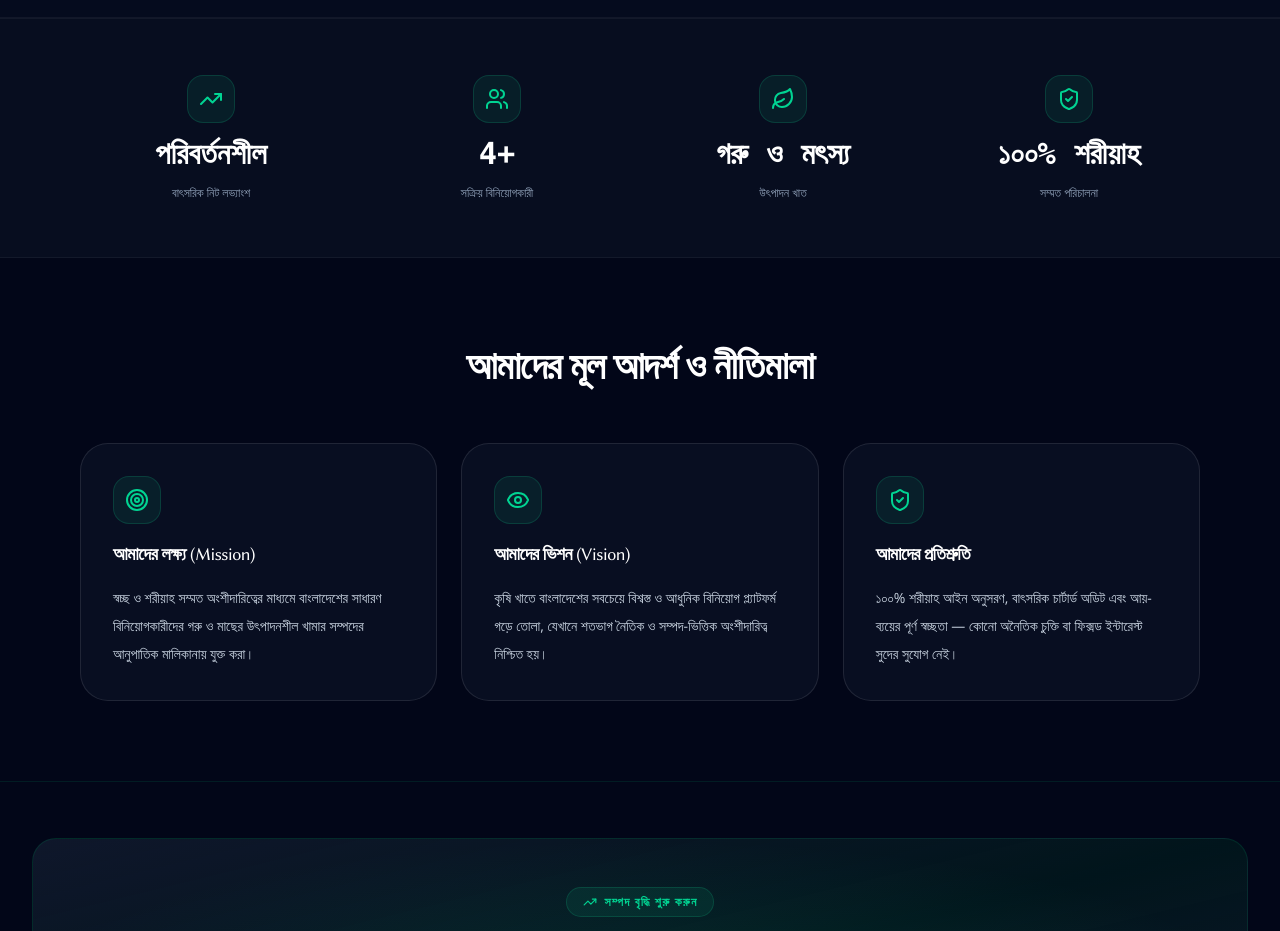
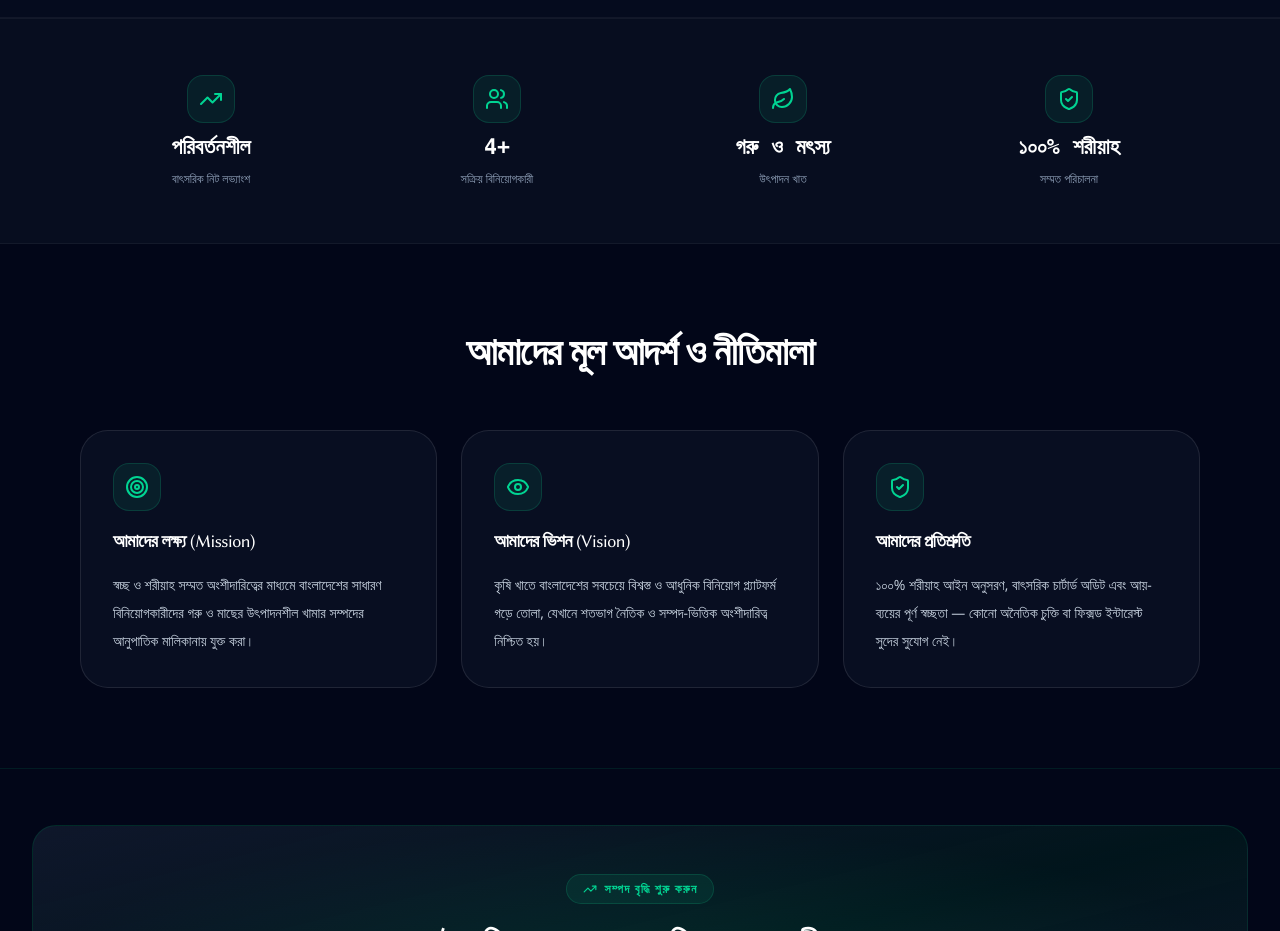
Before and after one commit to DevRomizKhan/Agro-Farm-Investment-Platform, a Next.js app: page /about in a window 1280 px wide. Shown: the part 1420-2351 px from the top of the page. Built offline with nearby package versions, Linux system fonts and the light colour scheme; no server answers.

Commit message:
icon box done sizing

```diff
--- a/app/(public)/about/page.tsx
+++ b/app/(public)/about/page.tsx
@@ -149,7 +149,7 @@ export default function AboutPage() {
               <div className="mx-auto flex h-12 w-12 items-center justify-center rounded-2xl border border-emerald-500/20 bg-emerald-500/10">
                 <Icon className="h-6 w-6 text-emerald-400" />
               </div>
-              <p className="font-mono text-[1.65rem] font-black text-white sm:text-[1.9rem]">
+              <p className="font-mono text-[1.35rem] font-black text-white sm:text-[1,95rem]">
                 {numericValue !== undefined ? (
                   <CountUp value={numericValue} suffix={suffix} label={`${numericValue}${suffix || ''} ${label}`} />
                 ) : val}
```
